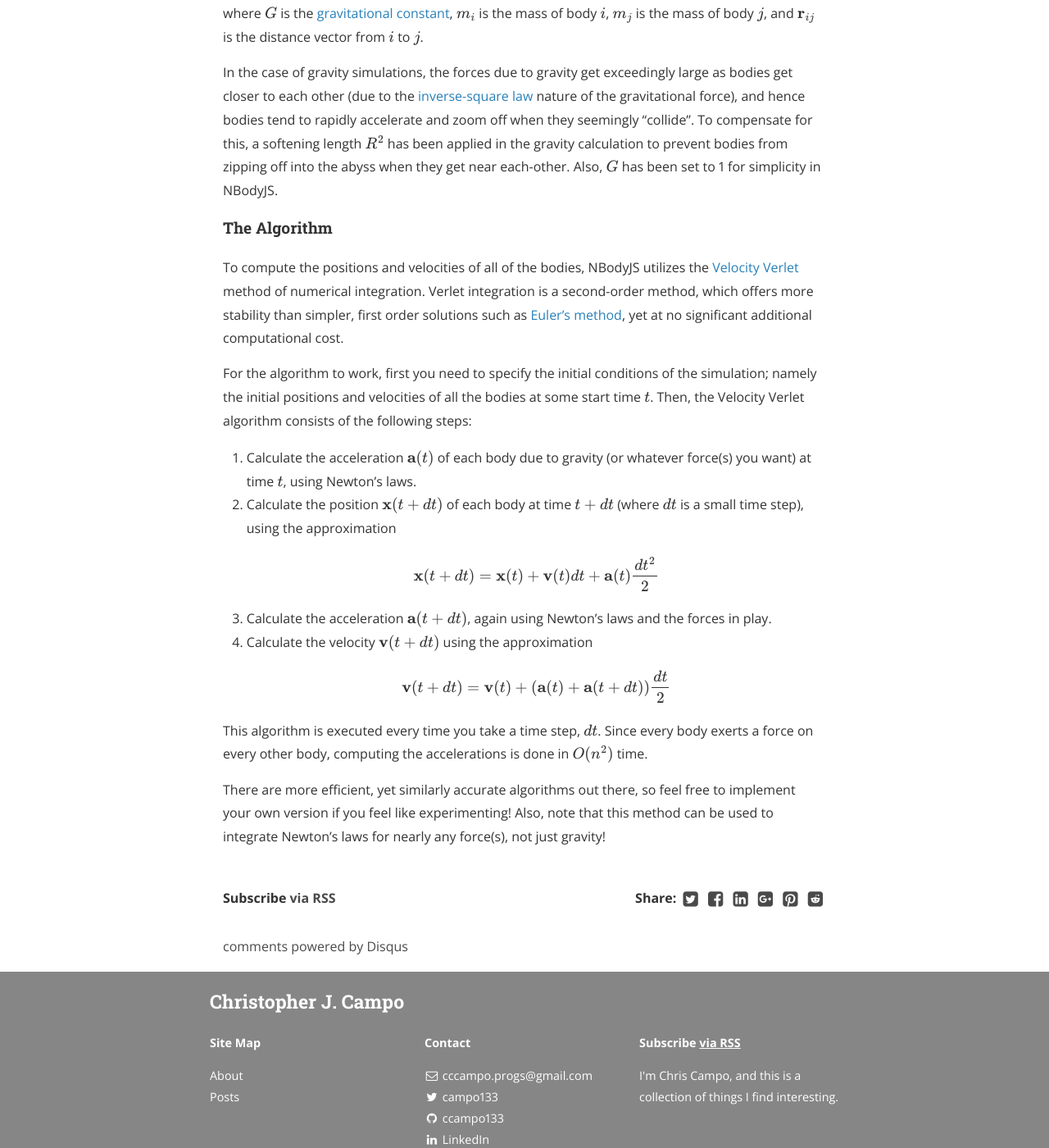
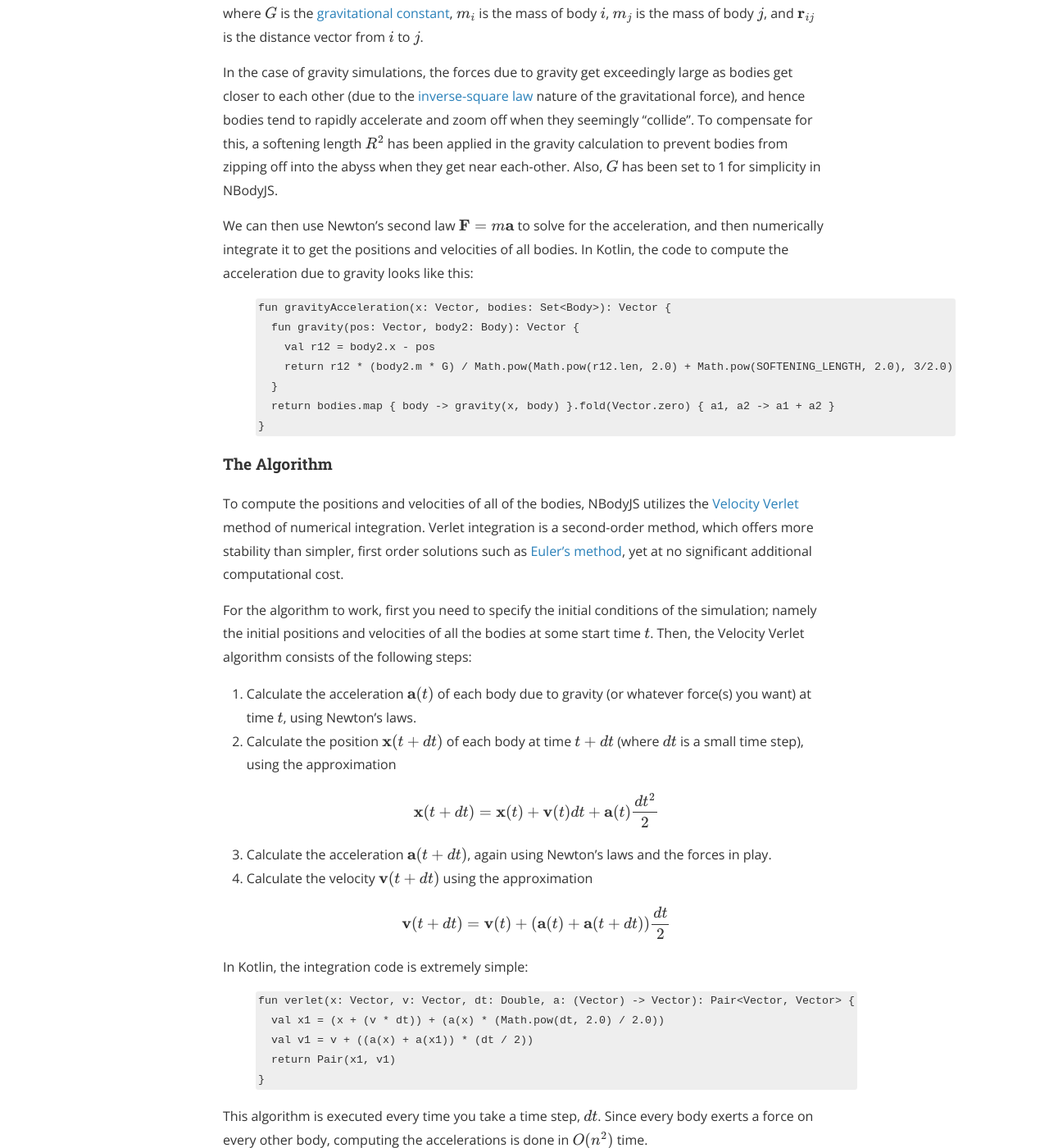
Before and after one commit to ccampo133/ccampo133.github.io, a Jekyll site: the page built from _posts/2018-03-01-nbodyjs.md, in a window 1280 px wide and 1400 px high, scrolled down 779 px. Shown: the whole window at 82% size. Built offline with Jekyll 4.4.1, drawn with Linux system fonts in a browser that asks for light colours; nearby versions of some CDN libraries; formulas are drawn with MathJax 3; comment, search, counter and statistics services are not loaded; a style sheet for code colours, icons or effects is not loaded.

Commit message:
Add some code to the NBodyJS explanation

```diff
--- a/_posts/2018-03-01-nbodyjs.md
+++ b/_posts/2018-03-01-nbodyjs.md
@@ -35,6 +35,20 @@ and zoom off when they seemingly "collide". To compensate for this, a softening
 gravity calculation to prevent bodies from zipping off into the abyss when they get near each-other. Also, $$G$$ has
 been set to 1 for simplicity in NBodyJS.
 
+We can then use Newton's second law $$\mathbf{F} = m\mathbf{a}$$ to solve for the acceleration, and then numerically
+integrate it to get the positions and velocities of all bodies. In Kotlin, the code to compute the acceleration due
+to gravity looks like this:
+
+{% highlight kotlin %}
+fun gravityAcceleration(x: Vector, bodies: Set<Body>): Vector {
+  fun gravity(pos: Vector, body2: Body): Vector {
+    val r12 = body2.x - pos
+    return r12 * (body2.m * G) / Math.pow(Math.pow(r12.len, 2.0) + Math.pow(SOFTENING_LENGTH, 2.0), 3/2.0)
+  }
+  return bodies.map { body -> gravity(x, body) }.fold(Vector.zero) { a1, a2 -> a1 + a2 }
+}
+{% endhighlight %}
+
 #### The Algorithm
 
 To compute the positions and velocities of all of the bodies, NBodyJS utilizes the [Velocity Verlet][verlet] method
@@ -56,6 +70,16 @@ using the approximation
 
     $$\mathbf{v}(t + dt) = \mathbf{v}(t) + (\mathbf{a}(t) + \mathbf{a}(t + dt))\frac{dt}{2}$$
 
+In Kotlin, the integration code is extremely simple:
+
+{% highlight kotlin %}
+fun verlet(x: Vector, v: Vector, dt: Double, a: (Vector) -> Vector): Pair<Vector, Vector> {
+  val x1 = (x + (v * dt)) + (a(x) * (Math.pow(dt, 2.0) / 2.0))
+  val v1 = v + ((a(x) + a(x1)) * (dt / 2))
+  return Pair(x1, v1)
+}
+{% endhighlight %}
+
 This algorithm is executed every time you take a time step, $$dt$$. Since every body exerts a force on every other
 body, computing the accelerations is done in $$O(n^2)$$ time.
 
```
